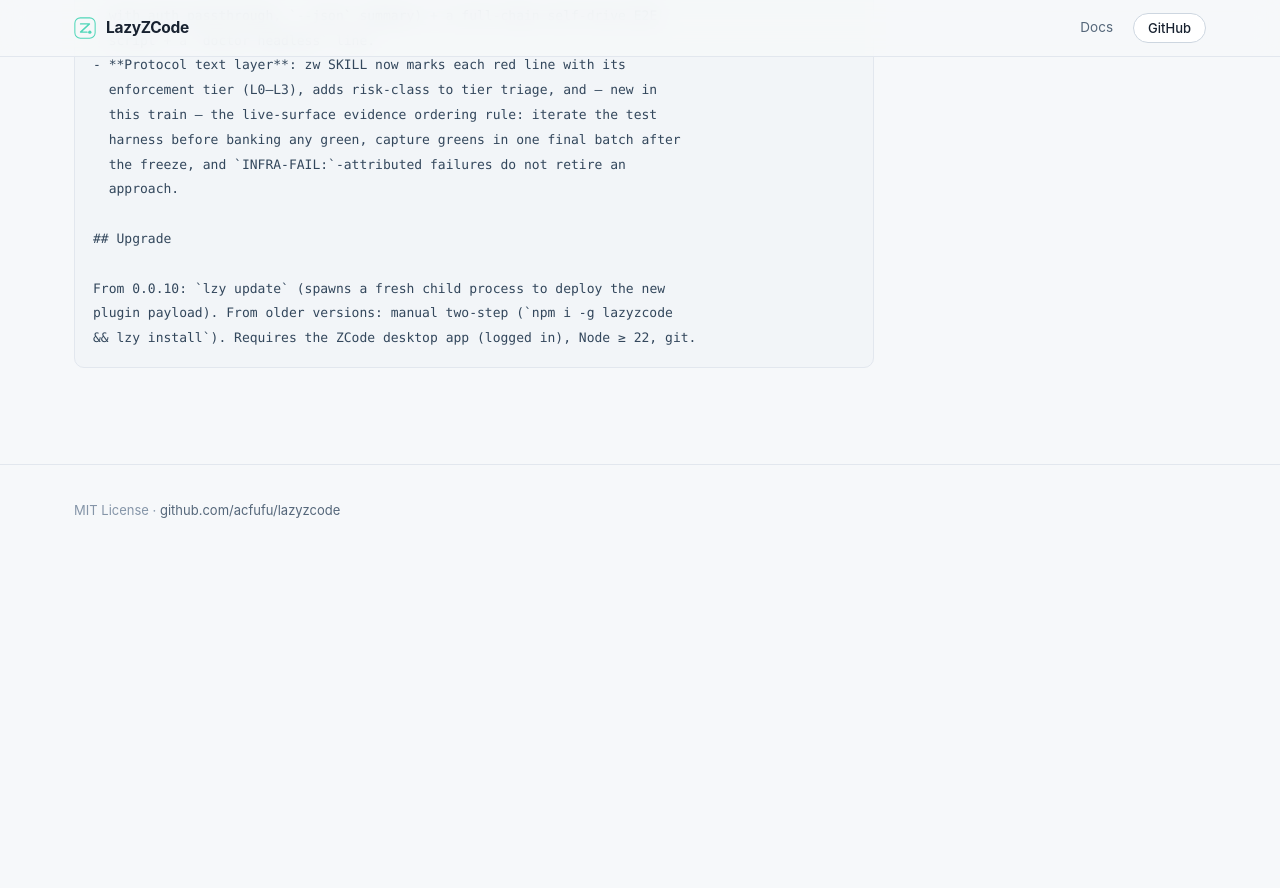
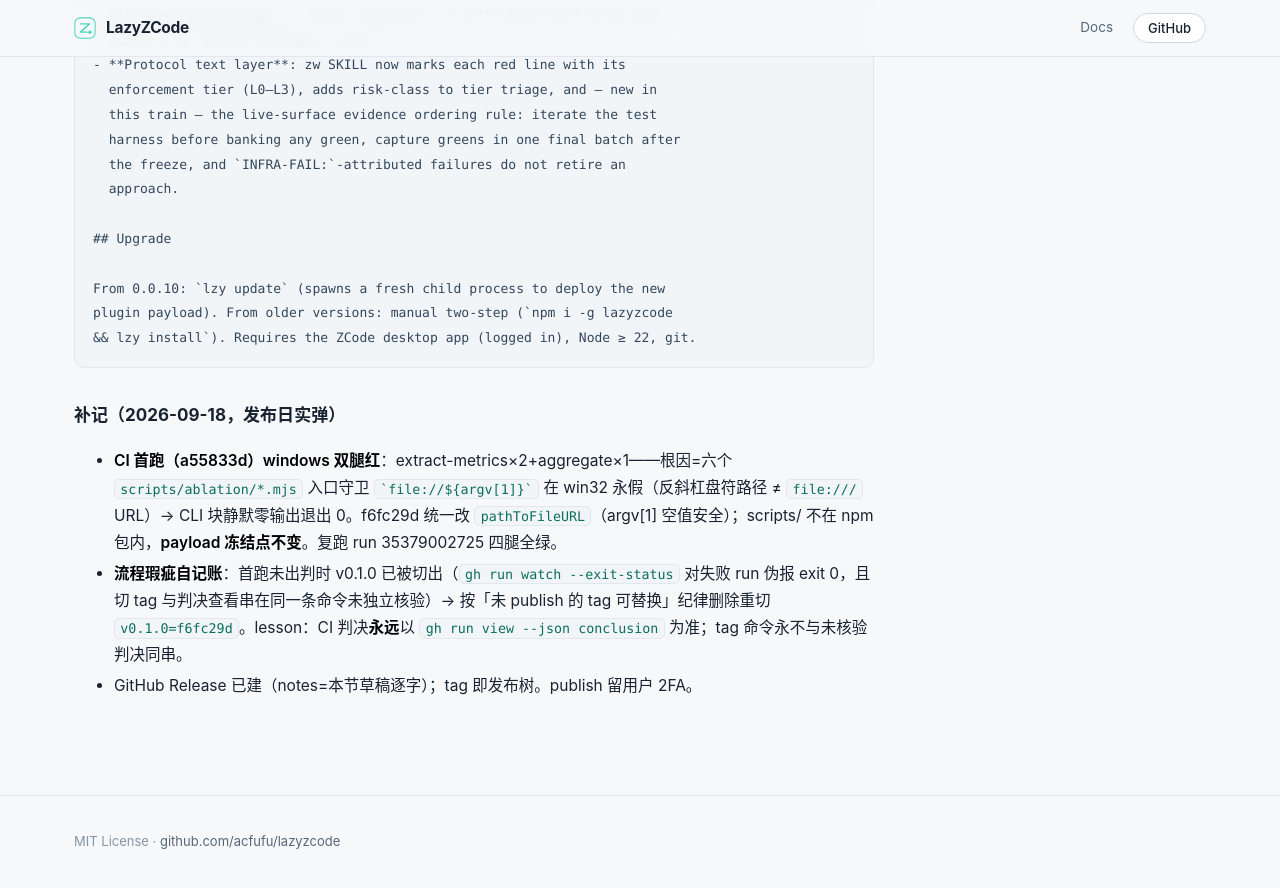
Before and after one commit to Acfufu/lazyzcode, a Jekyll site: the page built from docs/release-checklist.md, in a window 1280 px wide and 900 px high, scrolled down 12939 px. Shown: the top 888 px of the window. Built offline with Jekyll 4.4.1, drawn with Linux system fonts in a browser that asks for light colours; our own code applies the rules of GitHub Pages for plain Markdown files; before the commit the page ends 13508 px from its top, so only the background shows below that.

Commit message:
docs(release): record the 0.1.0 runbook execution (win32 guard fix + tag re-cut)

````diff
--- a/docs/release-checklist.md
+++ b/docs/release-checklist.md
@@ -331,3 +331,9 @@ From 0.0.10: `lzy update` (spawns a fresh child process to deploy the new
 plugin payload). From older versions: manual two-step (`npm i -g lazyzcode
 && lzy install`). Requires the ZCode desktop app (logged in), Node ≥ 22, git.
 ```
+
+### 补记（2026-09-18，发布日实弹）
+
+- **CI 首跑（a55833d）windows 双腿红**：extract-metrics×2+aggregate×1——根因=六个 `scripts/ablation/*.mjs` 入口守卫 `` `file://${argv[1]}` `` 在 win32 永假（反斜杠盘符路径 ≠ `file:///` URL）→ CLI 块静默零输出退出 0。f6fc29d 统一改 `pathToFileURL`（argv[1] 空值安全）；scripts/ 不在 npm 包内，**payload 冻结点不变**。复跑 run 35379002725 四腿全绿。
+- **流程瑕疵自记账**：首跑未出判时 v0.1.0 已被切出（`gh run watch --exit-status` 对失败 run 伪报 exit 0，且切 tag 与判决查看串在同一条命令未独立核验）→ 按「未 publish 的 tag 可替换」纪律删除重切 `v0.1.0=f6fc29d`。lesson：CI 判决**永远**以 `gh run view --json conclusion` 为准；tag 命令永不与未核验判决同串。
+- GitHub Release 已建（notes=本节草稿逐字）；tag 即发布树。publish 留用户 2FA。
````
